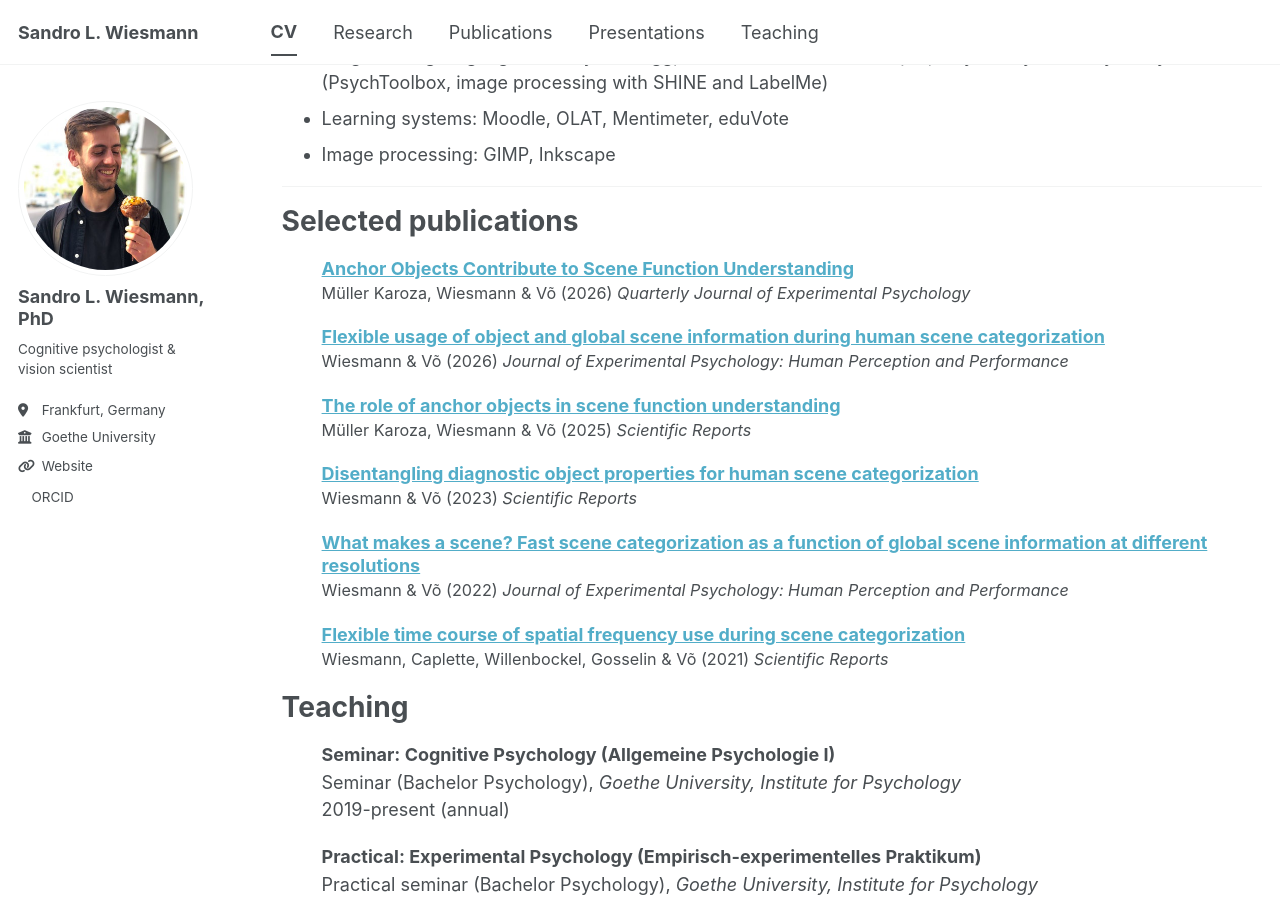
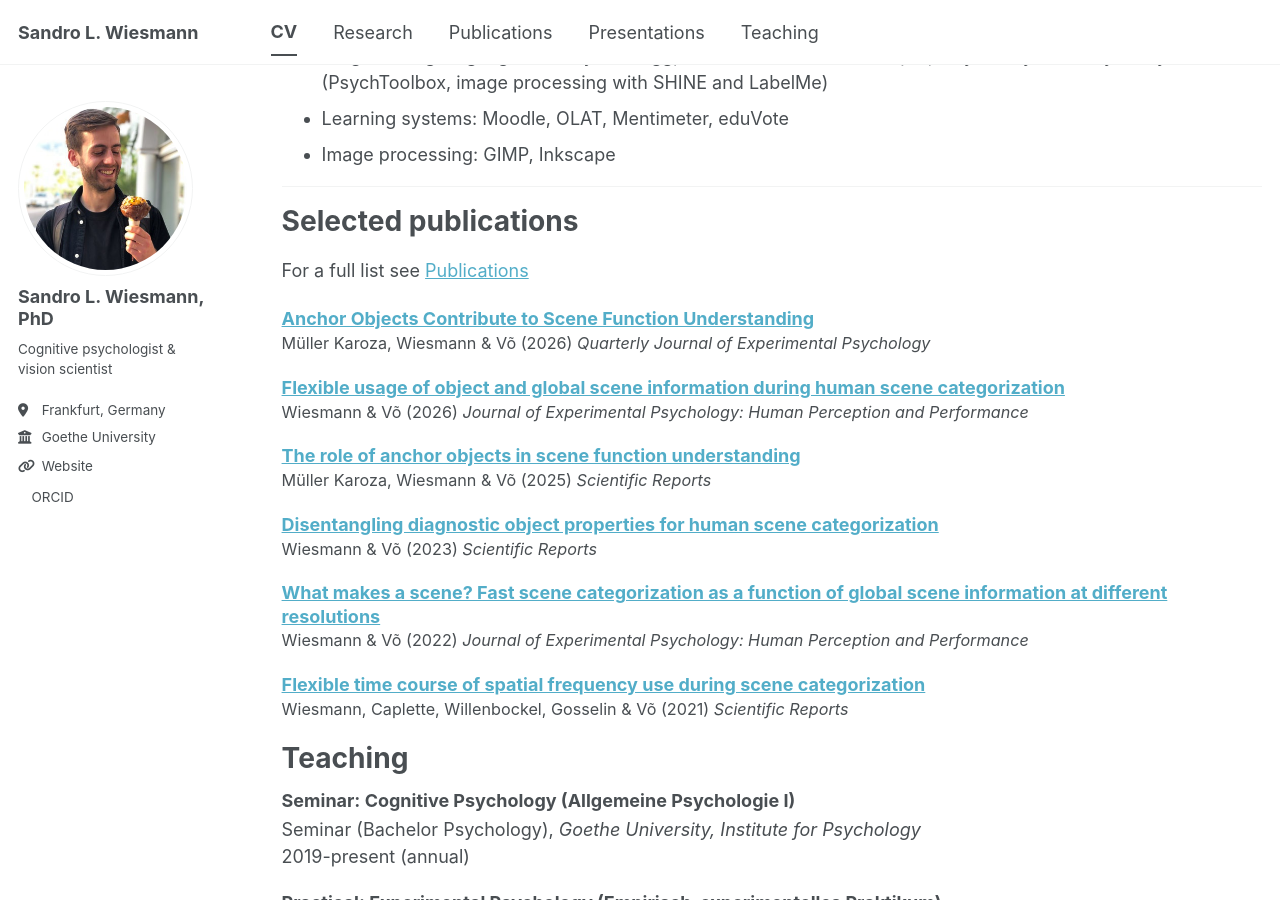
Before and after one commit to sandrowiesmann/sandrowiesmann.github.io, a Jekyll site: the page built from _pages/cv.md, in a window 1280 px wide and 900 px high, scrolled down 1682 px. Built offline with Jekyll 4.4.1, drawn with Linux system fonts in a browser that asks for light colours; a script bundle is joined from its source files by our own code; a style sheet for code colours, icons or effects is not loaded.

Commit message:
Update cv.md

```diff
--- a/_pages/cv.md
+++ b/_pages/cv.md
@@ -78,11 +78,12 @@ Skills
 
 Selected publications
 ======
-<ul>{% for post in site.publications reversed %}
+For a full list see [Publications](/publications)
+{% for post in site.publications reversed %}
   {% if post.category == "manuscripts" %}
     {% include archive-single-cv.html %}
   {% endif %}
-{% endfor %}</ul>
+{% endfor %}
 
 <!--
 Talks
@@ -94,6 +95,6 @@ Talks
 
 Teaching
 ======
-<ul>{% for post in site.teaching reversed %}
+{% for post in site.teaching reversed %}
   {% include archive-single-cv.html %}
-{% endfor %}</ul>
+{% endfor %}
```
